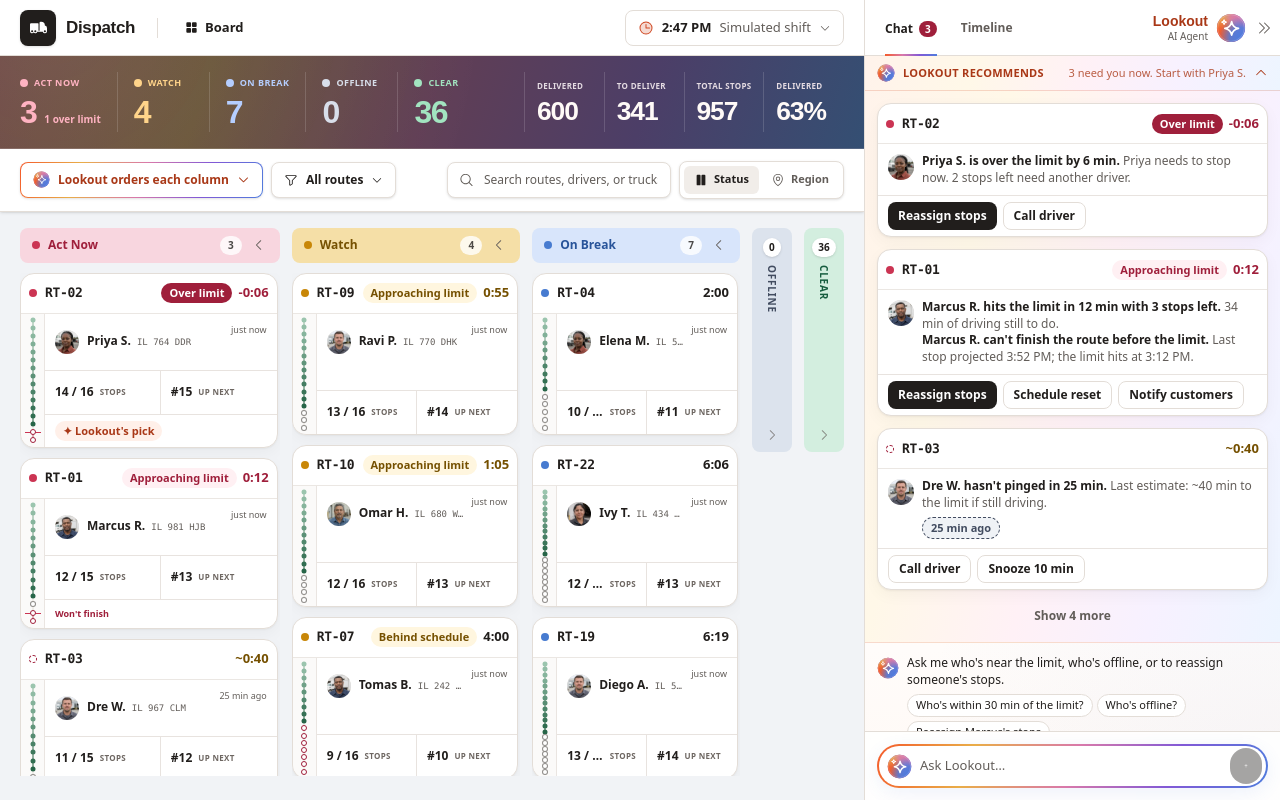
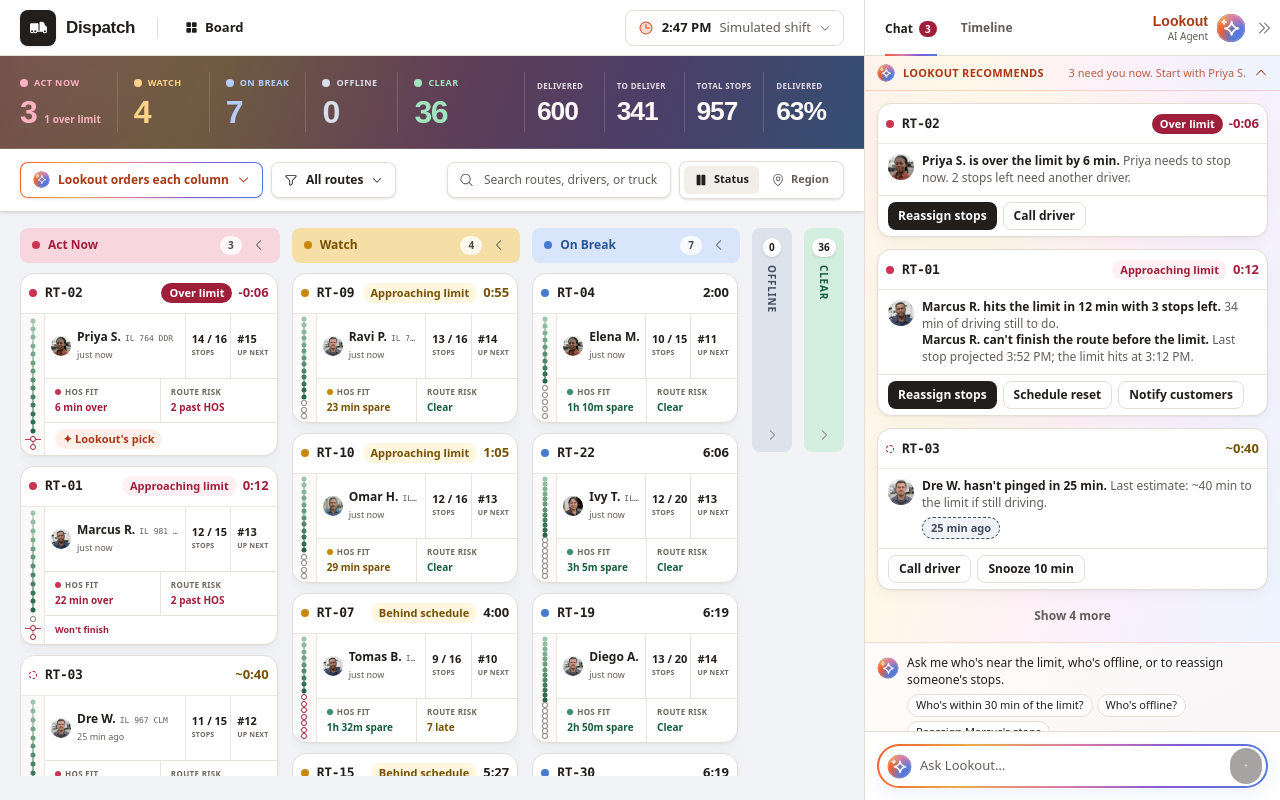
Before and after one commit to davekeller/dispatcher-dashboard, a React (Vite) app: page / in a window 1280 px wide. Built offline with nearby package versions, Linux system fonts and the light colour scheme.

Commit message:
design: preserve board card risk row

```diff
--- a/src/views/shift/RouteCard.tsx
+++ b/src/views/shift/RouteCard.tsx
@@ -1,6 +1,8 @@
 import { Link } from 'react-router'
 import type { DriverCard } from '../../alerts/types'
 import { fmtAge } from '../../lib/format'
+import { routeHosSignal } from '../../lib/routeProgress'
+import { stopsPastLimit } from '../../store/actions'
 import { useStore } from '../../store/store'
 import type { DriverView } from '../../store/view'
 import Chip from '../../ui/Chip'
@@ -17,31 +19,51 @@ export default function RouteCard({ view, card, pick = false }: { view: DriverVi
   const surface = quiet ? 'border-line/70 bg-panel/80 opacity-80 hover:opacity-100' : 'border-line bg-panel shadow-card'
   const dim = card.snoozed ? 'opacity-60' : ''
   const hasCorrection = useStore((s) => Boolean(s.corrections[view.driver.id]))
+  const hos = routeHosSignal(view)
+  const hosText = hos.tone === 'act_now' ? 'text-act-now' : hos.tone === 'watch' ? 'text-watch' : 'text-clear'
+  const hosFill = hos.tone === 'act_now' ? 'bg-act-now-fill' : hos.tone === 'watch' ? 'bg-watch-fill' : 'bg-clear-fill'
+  const pastLimitCount = stopsPastLimit(view).length
   const detailAlerts = card.alerts.filter((alert) => !PRIORITY_RULES.has(alert.ruleId))
   const nextValue = view.next ? `#${view.next.seq}` : view.unassigned.length ? `${view.unassigned.length}` : '—'
   const nextLabel = view.next ? 'Up next' : view.unassigned.length ? 'Unassigned' : 'Complete'
+  const riskValue = pastLimitCount > 0 ? `${pastLimitCount} past HOS` : view.lateStops.length > 0 ? `${view.lateStops.length} late` : 'Clear'
+  const riskTone = pastLimitCount > 0 ? 'text-act-now' : view.lateStops.length > 0 ? 'text-watch' : 'text-clear'
   return (
     <Link to={`/routes/${view.driver.id}`} className={`group block shrink-0 overflow-hidden rounded-card border-[1.5px] transition hover:-translate-y-px hover:border-ink/25 hover:shadow-md ${surface} ${dim}`}>
       <RouteHeader view={view} card={card} />
-      <div className="flex min-h-[7.5rem]">
+      <div className="flex min-h-[6.75rem]">
         <RouteTimelineMini view={view} />
         <div className="flex min-w-0 flex-1 flex-col">
-          <div className="flex min-h-[3.5rem] min-w-0 items-center gap-2 px-2.5 py-2">
-            <DriverAvatar driver={view.driver} size={24} className={quiet ? 'opacity-80' : ''} />
-            <div className="flex min-w-0 flex-1 items-baseline gap-1.5">
-              <p className="shrink-0 truncate text-[12px] font-semibold leading-4 text-ink" title={view.driver.name}>{view.driver.name}</p>
-              <span className="truncate font-mono text-[9px] leading-4 text-muted" title={`Truck license plate ${view.truck.plate}`}>{view.truck.plate}</span>
+          <div className="flex min-h-16 min-w-0 items-stretch">
+            <div className="flex min-w-0 flex-1 items-center gap-1.5 px-1.5 py-2">
+              <DriverAvatar driver={view.driver} size={20} className={quiet ? 'opacity-80' : ''} />
+              <div className="min-w-0 flex-1">
+                <div className="flex min-w-0 items-baseline gap-1">
+                  <p className="shrink-0 truncate text-[12px] font-semibold leading-4 text-ink" title={view.driver.name}>{view.driver.name}</p>
+                  <span className="truncate font-mono text-[8px] leading-4 text-muted" title={`Truck license plate ${view.truck.plate}`}>{view.truck.plate}</span>
+                </div>
+                <span className="tnum block text-[9px] leading-4 text-muted" title="Age of the last telematics ping">{fmtAge(view.pingAgeMin)}</span>
+              </div>
             </div>
-            <span className="tnum ml-auto self-start whitespace-nowrap text-[9px] leading-4 text-muted" title="Age of the last telematics ping">{fmtAge(view.pingAgeMin)}</span>
+            <dl className="ml-auto grid w-[5.75rem] shrink-0 grid-cols-2 border-l border-line/80">
+              <div className="flex min-w-0 flex-col justify-center border-r border-line/80 px-1.5">
+                <dd className="tnum whitespace-nowrap text-[11px] font-semibold leading-none text-ink">{view.done} / {view.total}</dd>
+                <dt className="mt-1 text-[7px] font-semibold uppercase tracking-[0.03em] text-label">Stops</dt>
+              </div>
+              <div className="flex min-w-0 flex-col justify-center px-1.5">
+                <dd className="tnum whitespace-nowrap text-[11px] font-semibold leading-none text-ink">{nextValue}</dd>
+                <dt className="mt-1 whitespace-nowrap text-[7px] font-semibold uppercase tracking-[0.03em] text-label">{nextLabel}</dt>
+              </div>
+            </dl>
           </div>
           <dl className="mt-auto grid min-h-11 grid-cols-2 border-t border-line/80">
-            <div className="flex min-w-0 items-center gap-1.5 border-r border-line/80 px-2.5 py-1.5">
-              <dd className="tnum truncate text-[12px] font-semibold leading-none text-ink">{view.done} / {view.total}</dd>
-              <dt className="text-[8px] font-semibold uppercase tracking-[0.04em] text-label">Stops</dt>
+            <div className="flex min-w-0 flex-col justify-center border-r border-line/80 px-2.5 py-1.5">
+              <dt className="flex items-center gap-1 text-[8px] font-semibold uppercase tracking-[0.04em] text-label"><span className={`h-1.5 w-1.5 rounded-full ${hosFill}`} /> HOS fit</dt>
+              <dd className={`tnum mt-0.5 truncate text-[10px] font-semibold ${hosText}`} title={hos.value}>{hos.value}</dd>
             </div>
-            <div className="flex min-w-0 items-center gap-1.5 px-2.5 py-1.5">
-              <dd className="tnum truncate text-[12px] font-semibold leading-none text-ink">{nextValue}</dd>
-              <dt className="truncate text-[8px] font-semibold uppercase tracking-[0.04em] text-label">{nextLabel}</dt>
+            <div className="flex min-w-0 flex-col justify-center px-2.5 py-1.5">
+              <dt className="text-[8px] font-semibold uppercase tracking-[0.04em] text-label">Route risk</dt>
+              <dd className={`tnum mt-0.5 truncate text-[10px] font-semibold ${riskTone}`} title={riskValue}>{riskValue}</dd>
             </div>
           </dl>
           {(detailAlerts.length > 0 || pick || hasCorrection) && (
```
Also changed, not shown: 3 other files (tests, documents, lock files or other folders).
